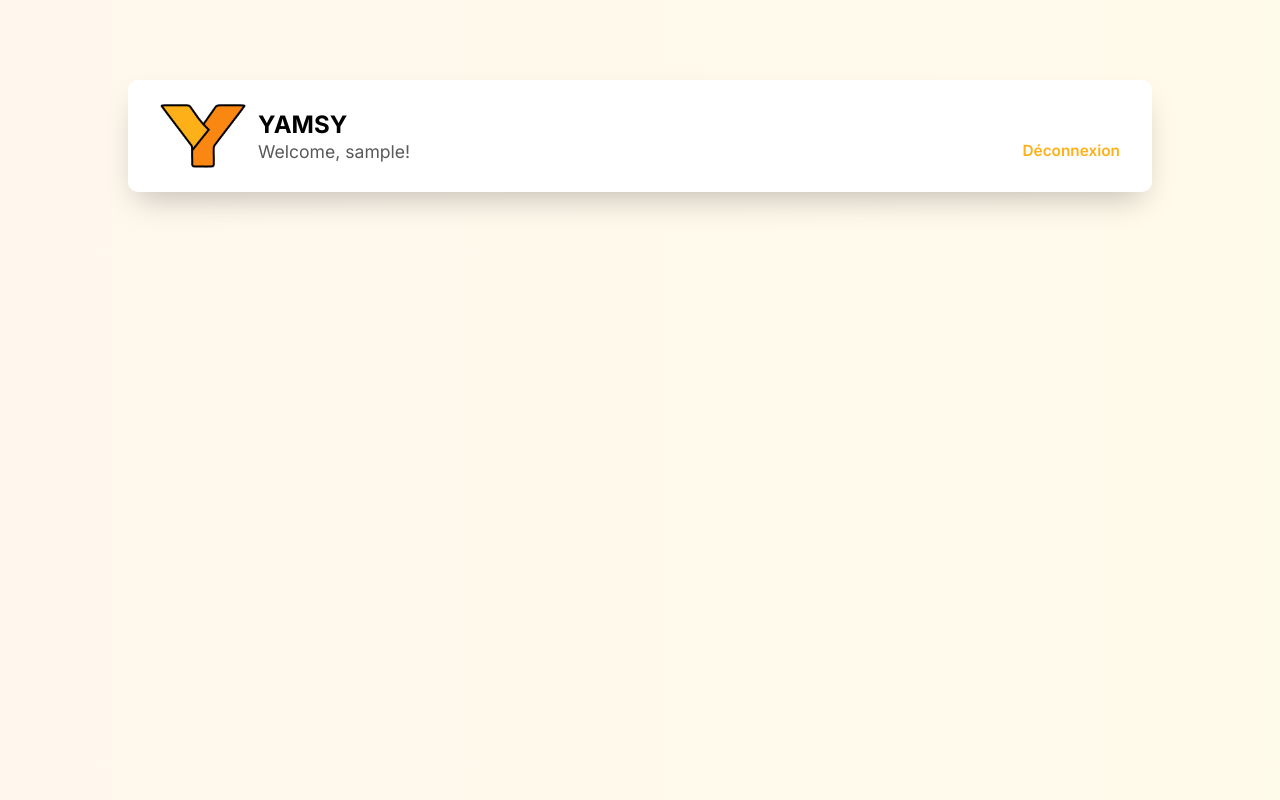
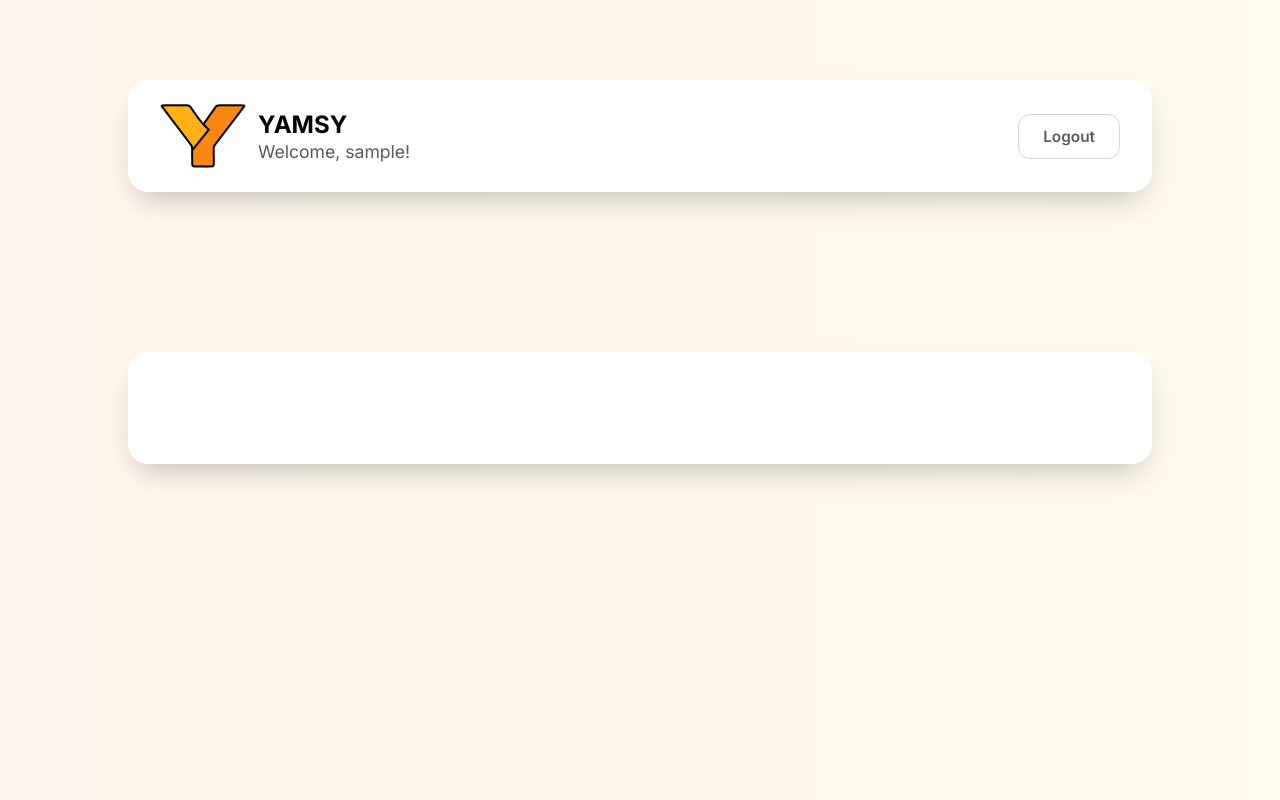
Before and after one commit to TimourBussy/YAMSY, a PHP site: page / in a window 1280 px wide. Run offline with PHP 8.4, Linux system fonts and the light colour scheme; the visitor is signed in with stand-in values (Sample User, id 1).

Commit message:
Home header finished

```diff
--- a/src/public/css/style.css
+++ b/src/public/css/style.css
@@ -2,18 +2,21 @@
   font-family: 'Inter', sans-serif;
   background: linear-gradient(to right, #fff7ed, #fffbeb);
   --color-primary: #fdb018;
-  --color-grey1: #595959;
+  --color-grey1: #0A0A0A;
+  --color-grey2: #595959;
+  --color-grey3: #D1D5DC;
+  --color-grey4: #F9FAFB;
 }
 
 body {
   height: 100vh;
   margin: 0;
   display: flex;
-  justify-content: center;
 }
 
-.login {
+body.login {
   align-items: center;
+  justify-content: center;
 }
 
 .card-col,
@@ -21,7 +24,7 @@ body {
   display: flex;
   align-items: center;
   background-color: white;
-  border-radius: 10px;
+  border-radius: 20px;
   box-shadow: 0 15px 32px -10px rgba(0, 0, 0, 0.25);
   padding: 2rem;
 }
@@ -176,6 +179,11 @@ a {
   text-decoration: none;
 }
 
+a:not(.button) {
+  color: var(--color-primary);
+  border-radius: 1px;
+}
+
 .main-button {
   padding: 1rem;
   border-radius: 10px;
@@ -194,10 +202,8 @@ a {
   justify-content: center;
 }
 
-a {
-  color: var(--color-primary);
+.have-account-link {
   margin-top: 1.75rem;
-  border-radius: 1px;
 }
 
 a:hover {
@@ -234,13 +240,17 @@ a:hover {
   font-size: 14px;
 }
 
+body.home {
+  flex-direction: column;
+  align-items: stretch;
+}
+
 .card-row {
   flex-direction: row;
   justify-content: space-between;
 }
 
 :is(.card-row, .card-col):not(.login-card) {
-  width: 100%;
   height: 3rem;
   margin: 5rem 8rem;
 }
@@ -272,11 +282,25 @@ h1 {
 }
 
 p {
-  color: var(--color-grey1);
+  color: var(--color-grey2);
 }
 
 p.big {
   font-size: 1.1rem;
+}
+
+a.button {
+  color: var(--color-grey2);
+  border: 1px solid var(--color-grey3);
+  border-radius: 12px;
+  padding: 0.75rem 1.5rem;
+  box-sizing: border-box;
+  transition: background-color 0.3s ease;
+}
+
+a.button:hover {
+  text-decoration: none;
+  background-color: var(--color-grey4);
 }
 
 @media (max-width: 480px) {
--- a/src/views/home.php
+++ b/src/views/home.php
@@ -13,10 +13,31 @@
         </div>
       </div>
     </div>
-    <a href="?action=logout">Déconnexion</a>
+    <a href="?action=logout" class="button">Logout</a>
   </header>
-  <main>
 
+  <main class="grid">
+    <div class="card-col">
+      <div>
+        <svg viewBox="-10.08 -10.08 44.16 44.16" fill="none" xmlns="http://www.w3.org/2000/svg"
+          transform="matrix(1, 0, 0, 1, 0, 0)">
+          <g id="SVGRepo_bgCarrier" stroke-width="0" transform="translate(0,0), scale(1)">
+            <rect x="-10.08" y="-10.08" width="44.16" height="44.16" rx="8.831999999999999" fill="#FFEDD4"
+              strokewidth="0"></rect>
+          </g>
+          <g id="SVGRepo_tracerCarrier" stroke-linecap="round" stroke-linejoin="round" stroke="#CCCCCC"
+            stroke-width="0.048"></g>
+          <g id="SVGRepo_iconCarrier">
+            <path fill-rule="evenodd" clip-rule="evenodd"
+              d="M12 1C8.96243 1 6.5 3.46243 6.5 6.5C6.5 9.53757 8.96243 12 12 12C15.0376 12 17.5 9.53757 17.5 6.5C17.5 3.46243 15.0376 1 12 1ZM8.5 6.5C8.5 4.567 10.067 3 12 3C13.933 3 15.5 4.567 15.5 6.5C15.5 8.433 13.933 10 12 10C10.067 10 8.5 8.433 8.5 6.5Z"
+              fill="#FDB018"></path>
+            <path
+              d="M8 14C4.68629 14 2 16.6863 2 20V22C2 22.5523 2.44772 23 3 23C3.55228 23 4 22.5523 4 22V20C4 17.7909 5.79086 16 8 16H16C18.2091 16 20 17.7909 20 20V22C20 22.5523 20.4477 23 21 23C21.5523 23 22 22.5523 22 22V20C22 16.6863 19.3137 14 16 14H8Z"
+              fill="#FDB018"></path>
+          </g>
+        </svg>
+      </div>
+    </div>
   </main>
 </body>
 
--- a/src/views/login.php
+++ b/src/views/login.php
@@ -41,7 +41,7 @@ $isSignup = $mode === 'signup';
       <?php endif; ?>
       <button type="submit" class="main-button"><?= $isSignup ? 'Create account' : 'Sign in' ?></button>
       <div class="link-wrapper">
-        <a href="?action=<?= $isSignup ? 'login' : 'signup' ?>">
+        <a href="?action=<?= $isSignup ? 'login' : 'signup' ?>" class="have-account-link">
           <?= $isSignup ? 'Already have an account? Sign in' : 'No account? Sign up' ?>
         </a>
       </div>
```
